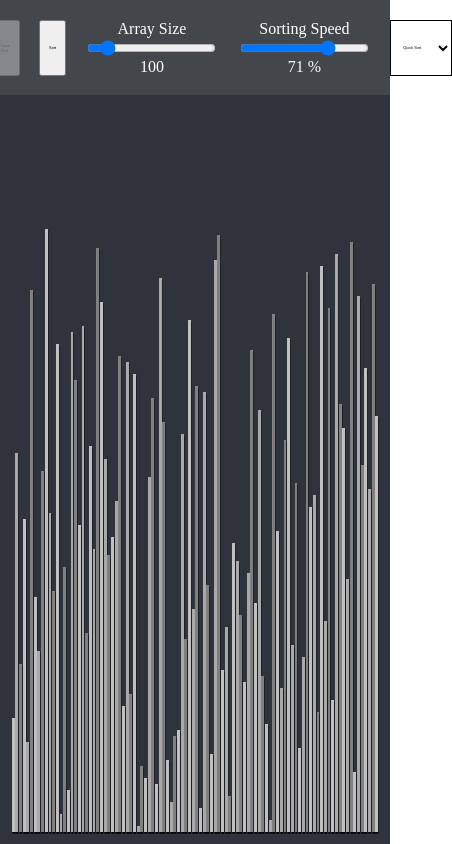
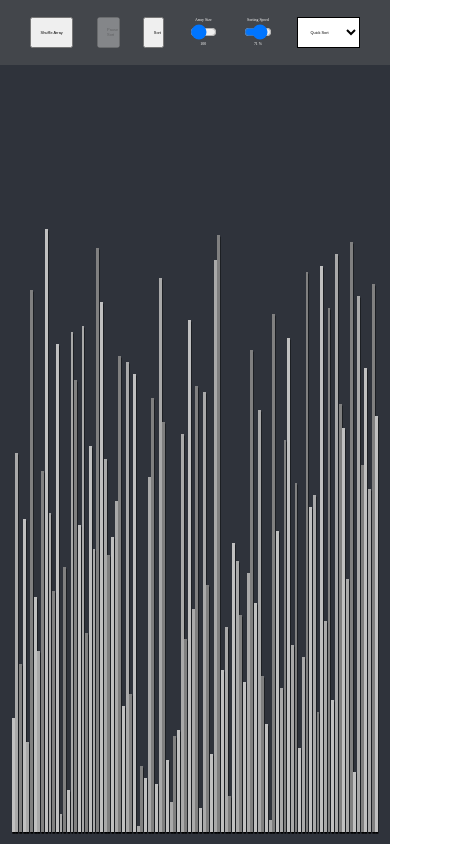
Before and after one commit to akorotky/sorting-visualizer, a React (Vite) app: page / in a window 390 px wide. Shown: the whole page, 452 px wide, since content can reach past the window. Built offline with nearby package versions, Linux system fonts and the light colour scheme.

Commit message:
made styles more responsive, minor refactoring

```diff
--- a/src/app/components/Toolbar.css
+++ b/src/app/components/Toolbar.css
@@ -1,27 +1,33 @@
 .toolbar-container {
   display: flex;
   justify-content: center;
-  column-gap: 5vw;
-  margin: 5vmin;
+  column-gap: 6vw;
+  margin: 2vmax;
   background-color: #43464b;
 }
 
 .slider {
   display: flex;
+  justify-content: center;
   flex-direction: column;
   text-align: center;
   color: white;
+  font-size: 1vw;
 }
 
 .toolbar-btn {
   font-size: 1vw;
   cursor: pointer;
-  padding: 2vmin;
+  padding: 1vmax;
+}
+
+input[type="range"] {
+  max-width: 7vw;
 }
 
 .sort-select {
   outline: none;
-  padding: 2vmin;
+  padding: 1vmax;
   font-size: 1vw;
 
   border-color: rgb(0, 0, 0);
--- a/src/app/components/Toolbar.jsx
+++ b/src/app/components/Toolbar.jsx
@@ -21,6 +21,17 @@ function Toolbar(props) {
   const animationGenerator = useRef();
   const sortSelectionRef = useRef();
 
+  // sorting animation loop
+  useEffect(() => {
+    const canAnimate = animation.isRunning && !animation.isPaused;
+    if (canAnimate) {
+      const animationID = setInterval(() => {
+        animateSort(animation.array, animationGenerator.current);
+      }, animation.delay);
+      return () => clearInterval(animationID);
+    }
+  }, [animation]);
+
   function changeArraySize(e) {
     // target value is a string
     const newArraySize = parseInt(e.target.value);
@@ -38,36 +49,21 @@ function Toolbar(props) {
   function shuffleArray(array) {
     // clear bar colors
     resetColors(array);
+
     dispatch(setArray(shuffle(array)));
     dispatch(setIsSorted(false));
   }
 
-  // sorting animation loop
-  useEffect(() => {
-    const canAnimate = animation.isRunning && !animation.isPaused;
-    if (canAnimate) {
-      const animationID = setInterval(() => {
-        animateSort(
-          animation.array,
-          animationGenerator.current,
-          animation.delay
-        );
-      }, animation.delay);
-      return () => clearInterval(animationID);
-    }
-  }, [animation]);
-
   function sort(array, sortingFunction) {
+    animationGenerator.current = sortingFunction([...array]);
     dispatch(setIsRunning(true));
-    animationGenerator.current = sortingFunction([...array]);
   }
 
   function animateSort(array, animationGenerator) {
     const currentAnimation = animationGenerator.next().value;
     if (!currentAnimation) {
+      stopAnimation(array);
       dispatch(setIsSorted(true));
-      dispatch(setIsRunning(false));
-      animationGenerator = undefined;
     } else {
       visualizeAnimation(currentAnimation, array);
     }
@@ -108,6 +104,15 @@ function Toolbar(props) {
     dispatch(clearIndexColor(indicesToClear));
   }
 
+  function handleAnimationRun(array) {
+    if (animation.isRunning) {
+      stopAnimation(array);
+    } else {
+      const selectedSort = sortSelectionRef.current.value;
+      sort(array, Algorithms[selectedSort]);
+    }
+  }
+
   return (
     <div className="toolbar-container">
       <button
@@ -121,20 +126,14 @@ function Toolbar(props) {
         className="toolbar-btn"
         onClick={pauseSorting}
         disabled={!animation.isRunning}
+        style={{ width: "6vw" }}
       >
         {animation.isPaused ? "Resume" : "Pause"} Sort
       </button>
       <button
         className="toolbar-btn"
-        onClick={
-          animation.isRunning
-            ? () => stopAnimation(animation.array)
-            : () =>
-                sort(
-                  animation.array,
-                  Algorithms[sortSelectionRef.current.value]
-                )
-        }
+        onClick={() => handleAnimationRun(animation.array)}
+        style={{ width: "5vw" }}
       >
         {animation.isRunning ? "Stop" : ""} Sort
       </button>
```
